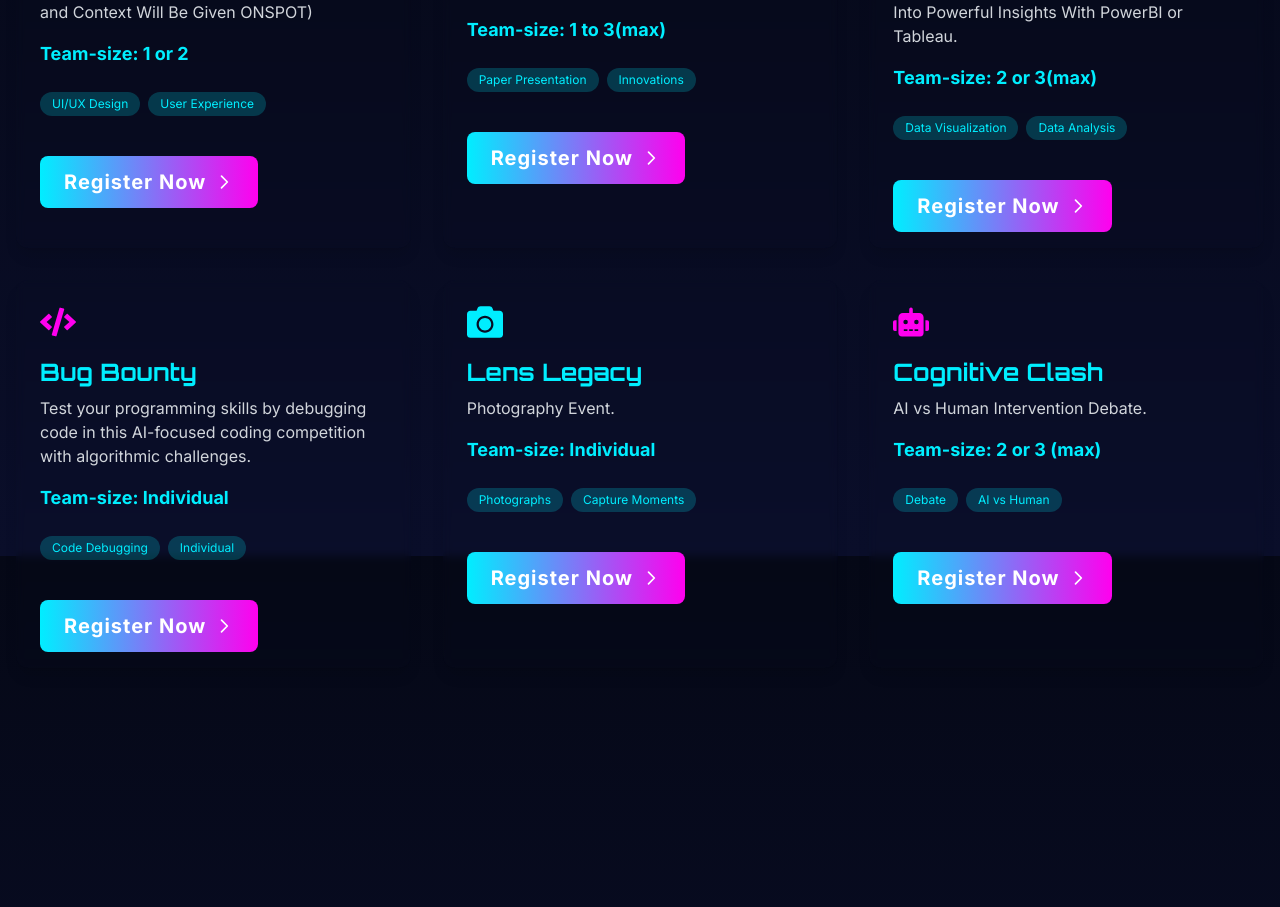
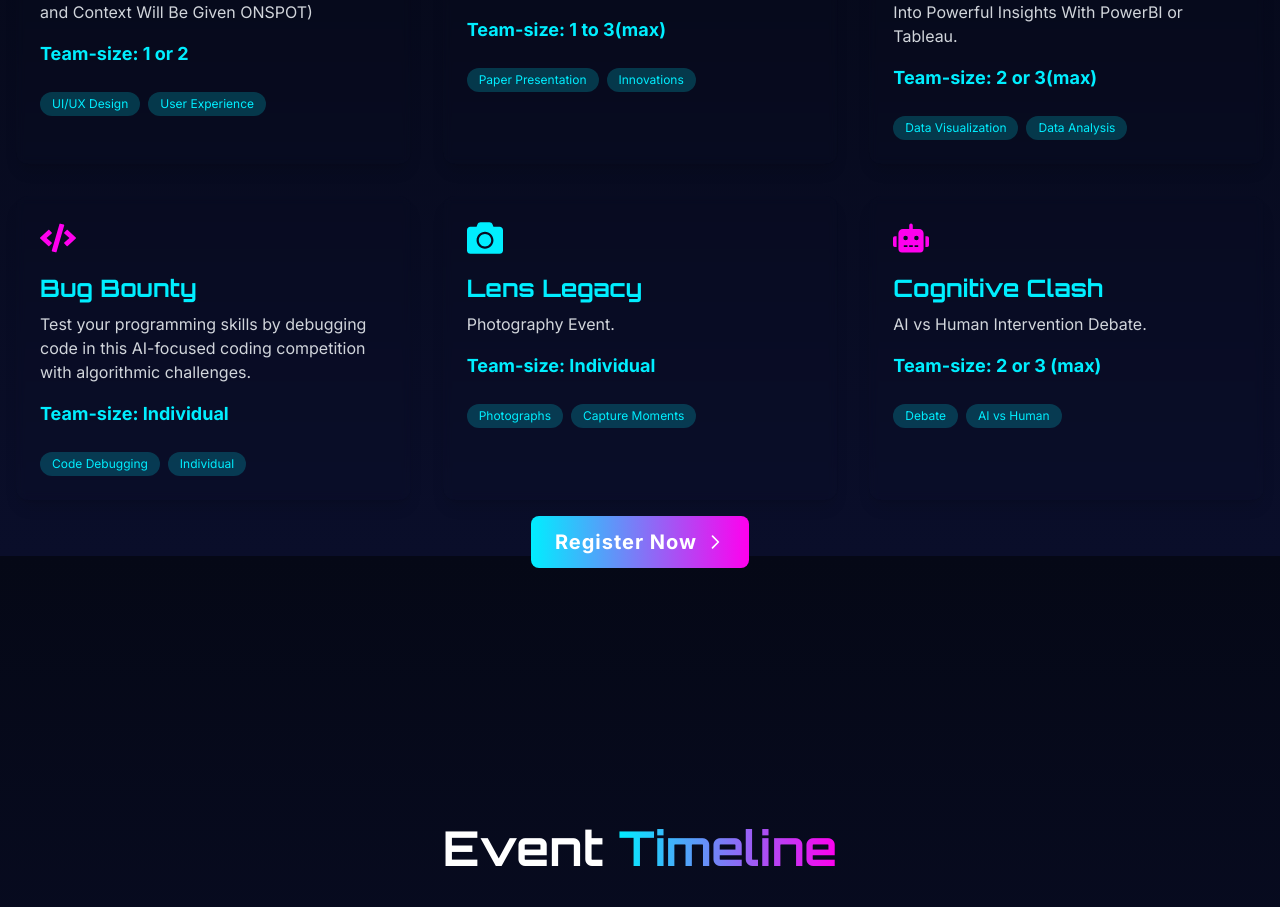
Before and after one commit to PavanCodes05/Cognista-2k25, a Next.js app: page / in a window 1280 px wide. Shown: the part 2644-3551 px from the top of the page. Built offline with nearby package versions, Linux system fonts and the light colour scheme.

Commit message:
Update Forms

```diff
--- a/components/Events.jsx
+++ b/components/Events.jsx
@@ -116,9 +116,13 @@ const Events = () => {
                 </div>
 
               </div>
-              <div className="px-6 py-4 bg-darkBlue/50 flex justify-between items-center">
+            </motion.div>
+          ))}
+        </div>
+
+        <div className="px-6 py-4 bg-darkBlue/50 flex justify-center items-center">
             <a
-                  href={event.link}
+              href="https://forms.gle/PPHnUP1XY13jPZ7S7"
               target='_blank'
               className="btn-primary inline-flex items-center text-white bg-accent-cyan hover:bg-accent-cyan/80 transition-all duration-300 py-3 px-6 rounded-md text-xl"
             >
@@ -127,9 +131,6 @@ const Events = () => {
                 <path strokeLinecap="round" strokeLinejoin="round" strokeWidth={2} d="M9 5l7 7-7 7" />
               </svg>
             </a>
-              </div>
-            </motion.div>
-          ))}
         </div>
 
         <motion.div
```
Lines whose indentation alone changed are shown as unchanged.
